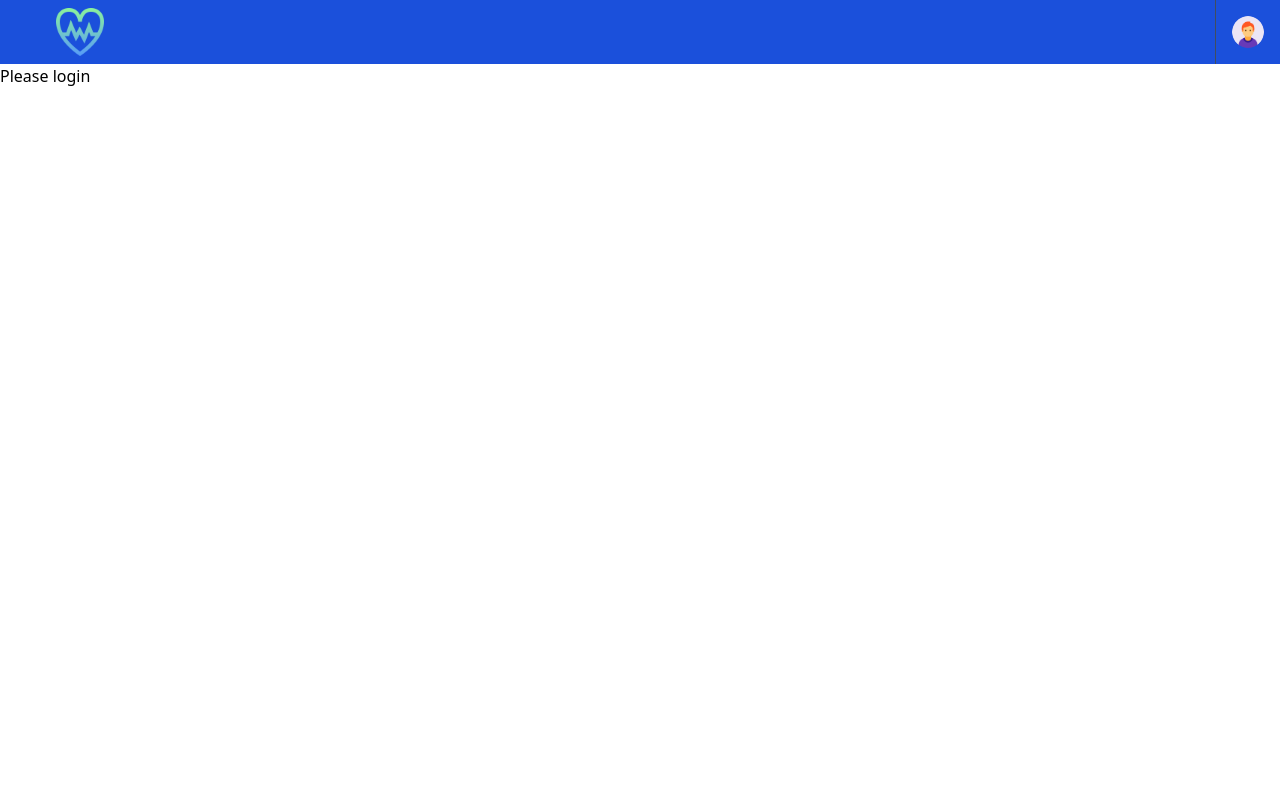
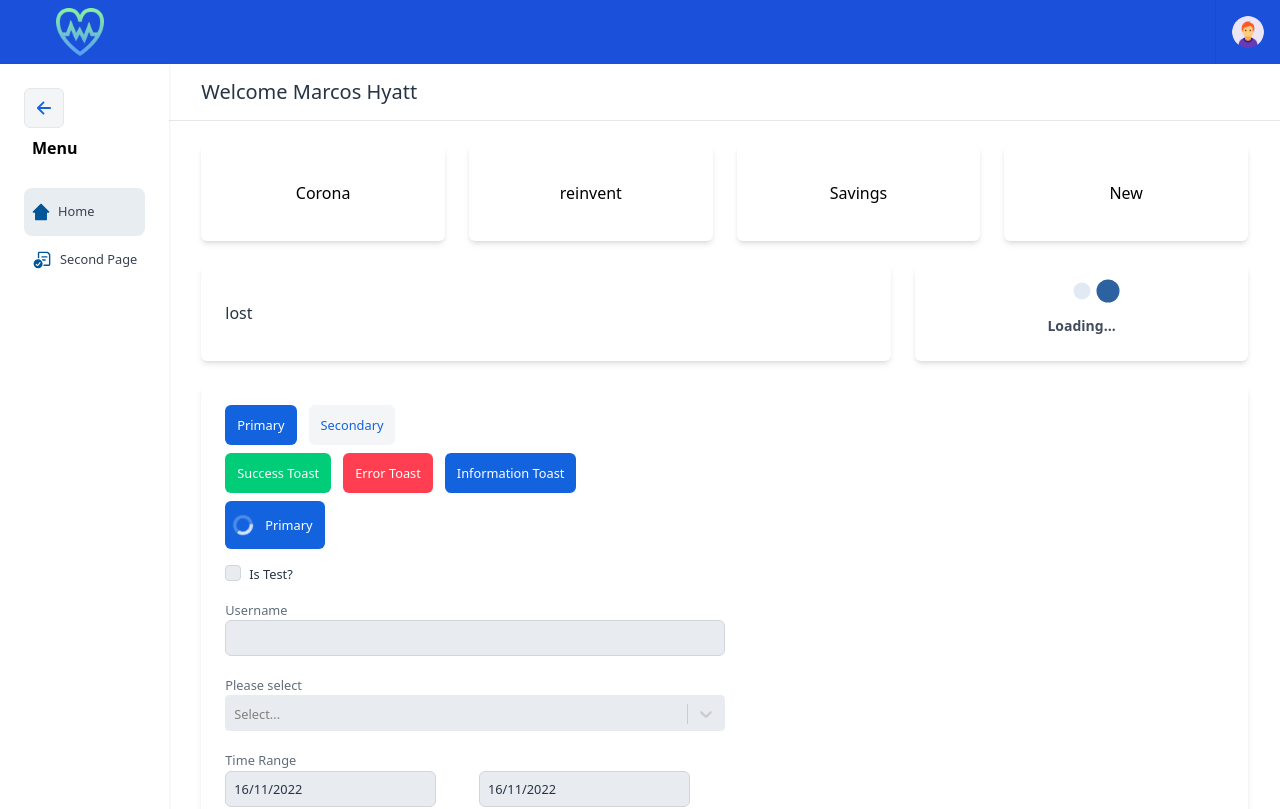
Before and after one commit to baristure/healthConn, a React (Create React App) app in the folder client/: page / in a window 1280 px wide. Shown: the top 809 px of the page. Built offline with nearby package versions, Linux system fonts and the light colour scheme; what @mswjs/data would draw is missing.

Commit message:
[vladimir] added protected route

```diff
--- a/client/src/App.js
+++ b/client/src/App.js
@@ -1,3 +1,4 @@
+import { useState } from "react";
 import Layout from "./features/Layout";
 
 const App = () => {
--- a/client/src/features/Layout.js
+++ b/client/src/features/Layout.js
@@ -1,3 +1,4 @@
+import { useState } from "react";
 import { useSelector } from "react-redux";
 import { Routes, Route } from "react-router-dom";
 import { ToastContainer } from "react-toastify";
@@ -7,40 +8,50 @@ import Sidebar from "./common/Sidebar";
 
 import { Dashboard, ExamplePage, Login } from "./index";
 import { DoctorLogin } from "./Login/DoctorLogin";
+import ProtectedRoute from "./ProtectedRoute";
 import { Register } from "./Register/Register";
 import { SignOut } from "./SignOut/SignOut";
 
-const AppRoutes = () => {
+const Mock = (props) => {
+  console.log("mock props", props);
+  return <h1>PRIVATE</h1>;
+};
+
+const AppRoutes = (loggedIn, setLoggedIn) => {
   return (
     <Routes>
-      <Route path="/" element={<Dashboard />} />
-      <Route path="/example" element={<ExamplePage />} />
+      <Route exact path="/" element={<Dashboard />} />
       <Route path="/login" element={<Login />} />
       <Route path="/login-as-doctor" element={<DoctorLogin />} />
       <Route path="/register" element={<Register />} />
       <Route path="/signout" element={<SignOut />} />
+      <Route path="/example" element={<ExamplePage />} />
+      <Route
+        path="/private"
+        element={<ProtectedRoute component={Mock} loggedIn={loggedIn} />}
+      />
     </Routes>
   );
 };
 
 function Layout() {
+  const [loggedIn, setLoggedIn] = useState(false);
   const navbarState = useSelector((state) => state.navbar);
   const isOpen = navbarState.isOpen;
   //bg-contrast-5
-  const isAuth = false;
+  const isAuth = true;
   return (
     <div className="m-0 p-0">
       <NavBar isOpen={isOpen} isAuth={isAuth} />
-      {!isAuth ? (
-        <div>Please login</div>
-      ) : (
       <div className="flex">
         <aside className="self-start sticky top-0">
           <Sidebar isShowing={isOpen} />
         </aside>
-          <main className="w-full overflow-y-auto">{AppRoutes()}</main>
+        <main className="w-full overflow-y-auto">
+          {AppRoutes(loggedIn, setLoggedIn)}
+        </main>
       </div>
-      )}
+
       <ToastContainer />
     </div>
   );
--- /dev/null
+++ b/client/src/features/ProtectedRoute/index.js
@@ -0,0 +1,10 @@
+import React from "react";
+import { Navigate, Outlet } from "react-router-dom";
+
+const ProtectedRoute = ({component: Component, loggedIn, ...props}) => {
+    // If authorized, return an outlet that will render child elements
+    // If not, return element that will navigate to login page
+    return loggedIn ? <Component {...props} /> : <Navigate to="/login" />;
+}
+
+export default ProtectedRoute
```
Also changed, not shown: 2 other files (tests, documents, lock files or other folders). Lines whose indentation alone changed are shown as unchanged.
